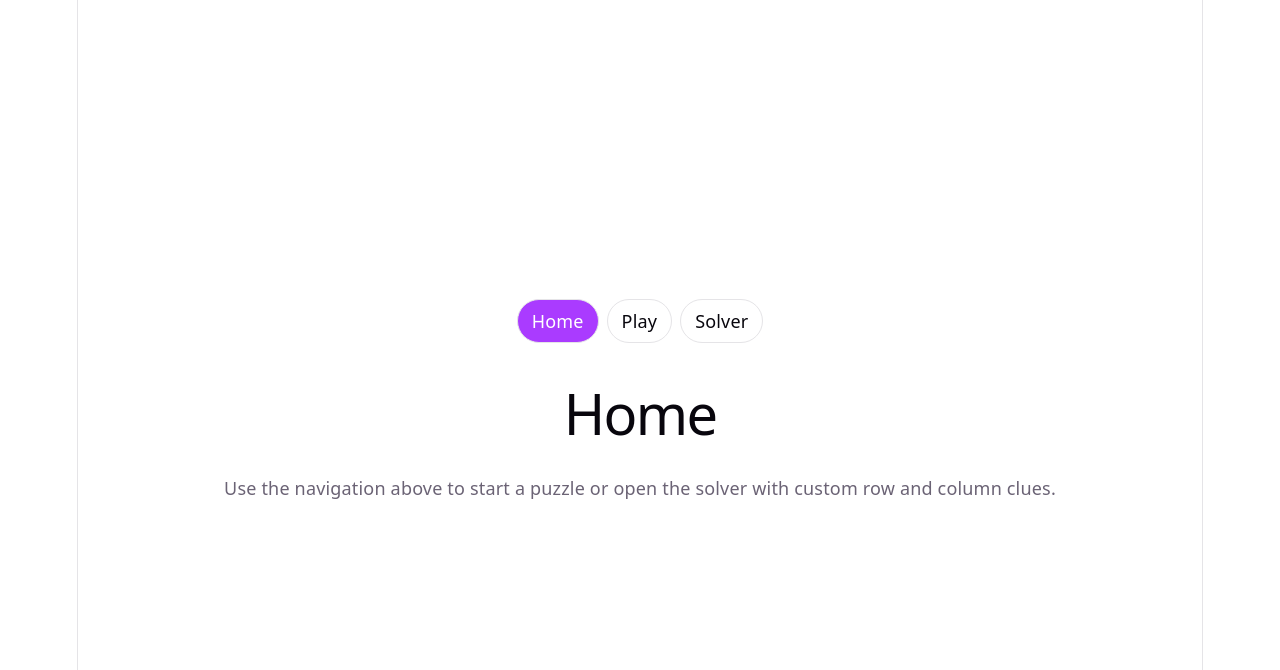
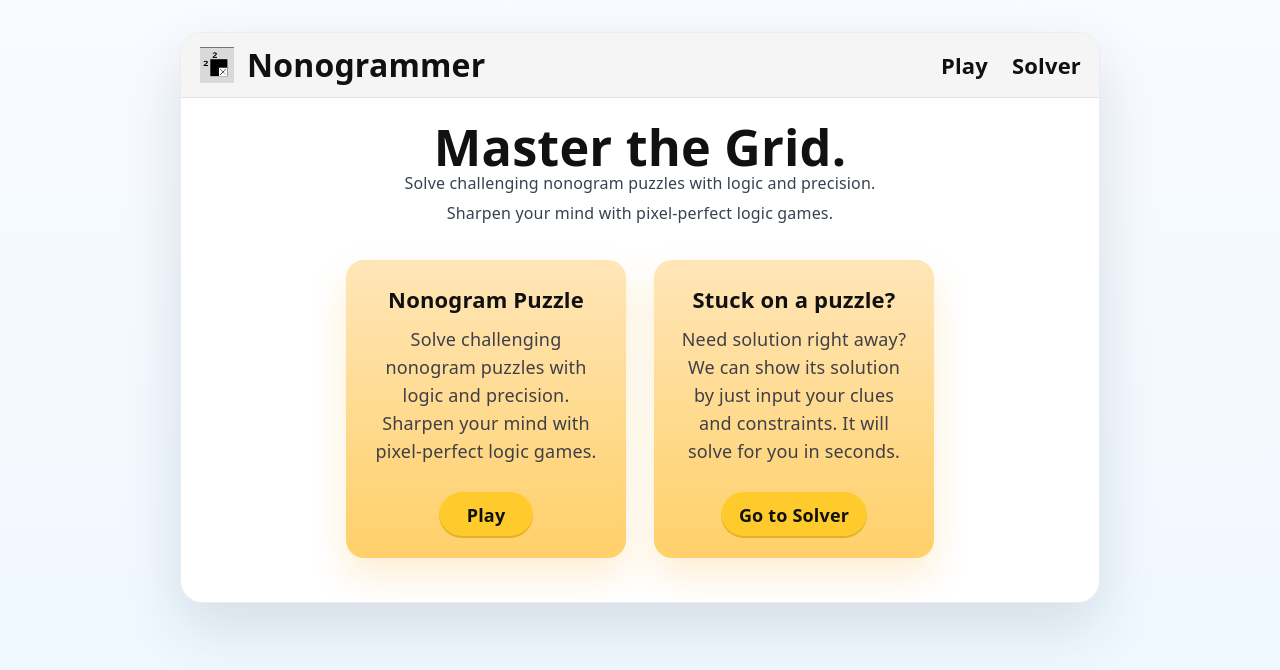
Before and after one commit to nemoirisgurl/nonogram-game, a React (Vite) app: page / in a window 1280 px wide. Shown: the top 670 px of the page. Built offline with nearby package versions, Linux system fonts and the light colour scheme.

Commit message:
revamp ui in home and game setup

```diff
--- a/src/App.css
+++ b/src/App.css
@@ -1,191 +1,15 @@
-.counter {
-  font-size: 16px;
-  padding: 5px 10px;
-  border-radius: 5px;
-  color: var(--accent);
-  background: var(--accent-bg);
-  border: 2px solid transparent;
-  transition: border-color 0.3s;
-  margin-bottom: 24px;
-
-  &:hover {
-    border-color: var(--accent-border);
-  }
-  &:focus-visible {
-    outline: 2px solid var(--accent);
-    outline-offset: 2px;
-  }
-}
-
-.hero {
-  position: relative;
-
-  .base,
-  .framework,
-  .vite {
-    inset-inline: 0;
-    margin: 0 auto;
-  }
-
-  .base {
-    width: 170px;
-    position: relative;
-    z-index: 0;
-  }
-
-  .framework,
-  .vite {
-    position: absolute;
-  }
-
-  .framework {
-    z-index: 1;
-    top: 34px;
-    height: 28px;
-    transform: perspective(2000px) rotateZ(300deg) rotateX(44deg) rotateY(39deg)
-      scale(1.4);
-  }
-
-  .vite {
-    z-index: 0;
-    top: 107px;
-    height: 26px;
-    width: auto;
-    transform: perspective(2000px) rotateZ(300deg) rotateX(40deg) rotateY(39deg)
-      scale(0.8);
-  }
-}
-
 #center {
   display: flex;
   flex-direction: column;
-  gap: 25px;
-  place-content: center;
-  place-items: center;
-  flex-grow: 1;
+  align-items: center;
+  gap: 24px;
+  min-height: 100svh;
+  padding: 32px 20px 40px;
+}
 
-  @media (max-width: 1024px) {
-    padding: 32px 20px 24px;
+@media (max-width: 768px) {
+  #center {
+    padding: 20px 14px 28px;
     gap: 18px;
   }
 }
-
-#next-steps {
-  display: flex;
-  border-top: 1px solid var(--border);
-  text-align: left;
-
-  & > div {
-    flex: 1 1 0;
-    padding: 32px;
-    @media (max-width: 1024px) {
-      padding: 24px 20px;
-    }
-  }
-
-  .icon {
-    margin-bottom: 16px;
-    width: 22px;
-    height: 22px;
-  }
-
-  @media (max-width: 1024px) {
-    flex-direction: column;
-    text-align: center;
-  }
-}
-
-#docs {
-  border-right: 1px solid var(--border);
-
-  @media (max-width: 1024px) {
-    border-right: none;
-    border-bottom: 1px solid var(--border);
-  }
-}
-
-#next-steps ul {
-  list-style: none;
-  padding: 0;
-  display: flex;
-  gap: 8px;
-  margin: 32px 0 0;
-
-  .logo {
-    height: 18px;
-  }
-
-  a {
-    color: var(--text-h);
-    font-size: 16px;
-    border-radius: 6px;
-    background: var(--social-bg);
-    display: flex;
-    padding: 6px 12px;
-    align-items: center;
-    gap: 8px;
-    text-decoration: none;
-    transition: box-shadow 0.3s;
-
-    &:hover {
-      box-shadow: var(--shadow);
-    }
-    .button-icon {
-      height: 18px;
-      width: 18px;
-    }
-  }
-
-  @media (max-width: 1024px) {
-    margin-top: 20px;
-    flex-wrap: wrap;
-    justify-content: center;
-
-    li {
-      flex: 1 1 calc(50% - 8px);
-    }
-
-    a {
-      width: 100%;
-      justify-content: center;
-      box-sizing: border-box;
-    }
-  }
-}
-
-#spacer {
-  height: 88px;
-  border-top: 1px solid var(--border);
-  @media (max-width: 1024px) {
-    height: 48px;
-  }
-}
-
-.ticks {
-  position: relative;
-  width: 100%;
-
-  &::before,
-  &::after {
-    content: '';
-    position: absolute;
-    top: -4.5px;
-    border: 5px solid transparent;
-  }
-
-  &::before {
-    left: 0;
-    border-left-color: var(--border);
-  }
-  &::after {
-    right: 0;
-    border-right-color: var(--border);
-  }
-}
-
-input, select {
-  display: flex;
-  max-width: 62ch;
-  border-radius: 25%;
-  font-size: 2vw;
-}
--- a/src/App.jsx
+++ b/src/App.jsx
@@ -28,6 +28,12 @@ function App() {
     return () => window.removeEventListener("hashchange", syncRoute);
   }, []);
 
+  useEffect(() => {
+    if (route !== "#/play") {
+      setIsInGame(false);
+    }
+  }, [route]);
+
   const renderPage = () => {
     if (route === "#/solver") {
       return <Solver />;
@@ -45,9 +51,21 @@ function App() {
           }}
         />
       ) : (
-        <div style={{ display: "grid", gap: 12 }}>
-          <div style={{ display: "flex", gap: 8, alignItems: "center", flexWrap: "wrap" }}>
-            <button type="button" onClick={() => setIsInGame(false)}>
+        <div style={{ display: "grid", gap: 16, width: "min(960px, 100%)" }}>
+          <div style={{ display: "flex", justifyContent: "flex-start" }}>
+            <button
+              type="button"
+              onClick={() => setIsInGame(false)}
+              style={{
+                padding: "10px 16px",
+                borderRadius: 999,
+                border: "1px solid rgba(15, 23, 42, 0.14)",
+                background: "#ffffff",
+                color: "#111111",
+                fontWeight: 700,
+                cursor: "pointer",
+              }}
+            >
               Change player / size
             </button>
           </div>
@@ -56,43 +74,10 @@ function App() {
       );
     }
 
-    return (
-      <div style={{ display: "grid", gap: 16 }}>
-        <Home />
-        <p style={{ margin: 0 }}>
-          Use the navigation above to start a puzzle or open the solver with custom row and column clues.
-        </p>
-      </div>
-    );
+    return <Home />;
   };
 
-  return (
-    <section id="center">
-      <nav
-        aria-label="Primary"
-        style={{ display: "flex", gap: 8, alignItems: "center", justifyContent: "center", flexWrap: "wrap" }}
-      >
-        {routes.map((item) => (
-          <a
-            key={item.hash}
-            href={item.hash}
-            style={{
-              padding: "8px 14px",
-              borderRadius: 999,
-              textDecoration: "none",
-              border: "1px solid var(--border)",
-              color: route === item.hash ? "white" : "var(--text-h)",
-              background: route === item.hash ? "var(--accent)" : "transparent",
-            }}
-          >
-            {item.label}
-          </a>
-        ))}
-      </nav>
-
-      {renderPage()}
-    </section>
-  );
+  return <section id="center">{renderPage()}</section>;
 }
 
 export default App;
--- /dev/null
+++ b/src/component/navbar.jsx
@@ -0,0 +1,49 @@
+const topBarStyle = {
+  display: "flex",
+  alignItems: "center",
+  justifyContent: "space-between",
+  gap: 16,
+  padding: "14px 18px",
+  background: "#f5f5f5",
+  borderBottom: "1px solid rgba(15, 23, 42, 0.08)",
+};
+
+const brandStyle = {
+  display: "flex",
+  alignItems: "center",
+  gap: 12,
+  textDecoration: "none",
+};
+
+const linkStyle = {
+  color: "#111111",
+  textDecoration: "none",
+  fontSize: 22,
+  fontWeight: 700,
+};
+
+export default function Navbar() {
+  return (
+    <header style={topBarStyle}>
+      <a href="#/" aria-label="Go to home" style={brandStyle}>
+        <img
+          src="/logo.png"
+          alt="Nonogrammer logo"
+          style={{ width: 36, height: 36, objectFit: "contain", flexShrink: 0 }}
+        />
+        <span style={{ fontSize: 32, fontWeight: 800, color: "#111111", lineHeight: 1 }}>
+          Nonogrammer
+        </span>
+      </a>
+
+      <nav style={{ display: "flex", alignItems: "center", gap: 24 }}>
+        <a href="#/play" style={linkStyle}>
+          Play
+        </a>
+        <a href="#/solver" style={linkStyle}>
+          Solver
+        </a>
+      </nav>
+    </header>
+  );
+}
--- a/src/index.css
+++ b/src/index.css
@@ -1,111 +1,77 @@
 :root {
-  --text: #6b6375;
-  --text-h: #08060d;
-  --bg: #fff;
-  --border: #e5e4e7;
-  --code-bg: #f4f3ec;
-  --accent: #aa3bff;
-  --accent-bg: rgba(170, 59, 255, 0.1);
-  --accent-border: rgba(170, 59, 255, 0.5);
-  --social-bg: rgba(244, 243, 236, 0.5);
+  --text: #4b5563;
+  --text-h: #111827;
+  --bg: linear-gradient(180deg, #f8fbff 0%, #eef7ff 100%);
+  --border: rgba(15, 23, 42, 0.08);
+  --code-bg: #f3f4f6;
+  --accent: #ffca2c;
+  --accent-bg: rgba(255, 202, 44, 0.18);
+  --accent-border: rgba(245, 158, 11, 0.32);
+  --social-bg: rgba(255, 255, 255, 0.72);
   --shadow:
-    rgba(0, 0, 0, 0.1) 0 10px 15px -3px, rgba(0, 0, 0, 0.05) 0 4px 6px -2px;
-
-  --sans: system-ui, 'Segoe UI', Roboto, sans-serif;
-  --heading: system-ui, 'Segoe UI', Roboto, sans-serif;
+    rgba(15, 23, 42, 0.08) 0 18px 45px -16px,
+    rgba(15, 23, 42, 0.05) 0 8px 20px -12px;
+  --sans: system-ui, "Segoe UI", Roboto, sans-serif;
+  --heading: system-ui, "Segoe UI", Roboto, sans-serif;
   --mono: ui-monospace, Consolas, monospace;
-
   font: 18px/145% var(--sans);
   letter-spacing: 0.18px;
-  color-scheme: light dark;
   color: var(--text);
-  background: var(--bg);
+  background: #eef7ff;
   font-synthesis: none;
   text-rendering: optimizeLegibility;
   -webkit-font-smoothing: antialiased;
   -moz-osx-font-smoothing: grayscale;
-
-  @media (max-width: 1024px) {
-    font-size: 16px;
-  }
 }
 
-@media (prefers-color-scheme: dark) {
-  :root {
-    --text: #9ca3af;
-    --text-h: #f3f4f6;
-    --bg: #16171d;
-    --border: #2e303a;
-    --code-bg: #1f2028;
-    --accent: #c084fc;
-    --accent-bg: rgba(192, 132, 252, 0.15);
-    --accent-border: rgba(192, 132, 252, 0.5);
-    --social-bg: rgba(47, 48, 58, 0.5);
-    --shadow:
-      rgba(0, 0, 0, 0.4) 0 10px 15px -3px, rgba(0, 0, 0, 0.25) 0 4px 6px -2px;
-  }
-
-  #social .button-icon {
-    filter: invert(1) brightness(2);
-  }
+* {
+  box-sizing: border-box;
 }
 
 body {
   margin: 0;
+  min-width: 320px;
+  background: var(--bg);
+  color: var(--text);
 }
 
 #root {
-  width: 1126px;
-  max-width: 100%;
+  width: min(1180px, 100%);
   margin: 0 auto;
-  text-align: center;
-  border-inline: 1px solid var(--border);
   min-height: 100svh;
-  display: flex;
-  flex-direction: column;
-  box-sizing: border-box;
 }
 
 h1,
 h2 {
   font-family: var(--heading);
-  font-weight: 500;
   color: var(--text-h);
 }
 
-h1 {
-  font-size: 56px;
-  letter-spacing: -1.68px;
-  margin: 32px 0;
-  @media (max-width: 1024px) {
-    font-size: 36px;
-    margin: 20px 0;
-  }
-}
-h2 {
-  font-size: 24px;
-  line-height: 118%;
-  letter-spacing: -0.24px;
-  margin: 0 0 8px;
-  @media (max-width: 1024px) {
-    font-size: 20px;
-  }
-}
 p {
   margin: 0;
 }
 
-code,
-.counter {
+code {
   font-family: var(--mono);
-  display: inline-flex;
-  border-radius: 4px;
+  font-size: 15px;
+  line-height: 1.35;
+  padding: 4px 8px;
+  border-radius: 6px;
   color: var(--text-h);
+  background: var(--code-bg);
 }
 
-code {
-  font-size: 15px;
-  line-height: 135%;
-  padding: 4px 8px;
-  background: var(--code-bg);
+button,
+input,
+select,
+textarea {
+  font: inherit;
 }
+
+a {
+  color: inherit;
+}
+
+button:hover {
+  cursor: pointer;
+}
--- a/src/pages/GameSetup.jsx
+++ b/src/pages/GameSetup.jsx
@@ -1,15 +1,39 @@
 import { useMemo, useState } from "react";
-import '../App.css'
+import Navbar from "../component/navbar";
+
+const shellStyle = {
+  width: "min(920px, 100%)",
+  margin: "0 auto",
+  background: "#ffffff",
+  border: "1px solid rgba(15, 23, 42, 0.08)",
+  borderRadius: 22,
+  boxShadow: "0 24px 60px rgba(15, 23, 42, 0.12)",
+  overflow: "hidden",
+};
+
+const fieldStyle = {
+  width: "100%",
+  padding: "12px 14px",
+  borderRadius: 999,
+  border: "1.5px solid rgba(15, 23, 42, 0.18)",
+  background: "#ffffff",
+  color: "#111111",
+  fontSize: 15,
+  outline: "none",
+};
 
 export default function GameSetup({ initialName = "", initialSize = 5, onStart }) {
   const [name, setName] = useState(initialName);
   const [size, setSize] = useState(initialSize);
+  const [hint, setHint] = useState("");
 
   const sizeOptions = useMemo(() => [5, 10, 15, 20], []);
-
   const canStart = name.trim().length > 0 && Number.isFinite(size) && size > 0;
 
   return (
+    <section style={shellStyle}>
+      <Navbar />
+
       <form
         onSubmit={(e) => {
           e.preventDefault();
@@ -17,48 +41,95 @@ export default function GameSetup({ initialName = "", initialSize = 5, onStart }
           onStart?.({ playerName: name.trim(), size });
         }}
         style={{
+          margin: 24,
+          padding: "30px clamp(18px, 4vw, 36px)",
+          background: "#d7f1ff",
+          borderRadius: 18,
           display: "grid",
-        gap: 12,
-        padding: 12,
-        border: "1px solid rgba(0,0,0,0.12)",
-        borderRadius: 12,
-        maxWidth: 420,
+          gap: 22,
         }}
       >
-      <div style={{ display: "grid", gap: 6 }}>
-        <label htmlFor="playerName" style={{ fontWeight: 700 }}>
-          Player name
-        </label>
+        <div>
+          <h1 style={{ margin: 0, fontSize: 34, color: "#111111" }}>Game Setup</h1>
+        </div>
+
+        <div
+          style={{
+            display: "grid",
+            gridTemplateColumns: "1fr",
+            gap: 22,
+            alignItems: "start",
+          }}
+        >
+          <div style={{ display: "grid", gap: 18 }}>
+            <label htmlFor="playerName" style={{ display: "grid", gap: 8, fontWeight: 800, color: "#111111" }}>
+              Player Name
               <input
                 id="playerName"
-          className="name-input"
                 value={name}
                 onChange={(e) => setName(e.target.value)}
-          placeholder="e.g. Nemo"
+                placeholder="Enter your username..."
                 autoComplete="nickname"
+                style={fieldStyle}
               />
-      </div>
+            </label>
 
-      <div style={{ display: "grid", gap: 6 }}>
-        <label htmlFor="nonogramSize" style={{ fontWeight: 700 }}>
-          Nonogram size
-        </label>
+            <label
+              htmlFor="nonogramSize"
+              style={{ display: "grid", gap: 8, fontWeight: 800, color: "#111111" }}
+            >
+              Puzzle Size
               <select
                 id="nonogramSize"
                 value={size}
                 onChange={(e) => setSize(Number(e.target.value))}
+                style={fieldStyle}
               >
-          {sizeOptions.map((s) => (
-            <option key={s} value={s}>
-              {s} x {s}
+                {sizeOptions.map((option) => (
+                  <option key={option} value={option}>
+                    {option} x {option}
                   </option>
                 ))}
               </select>
+            </label>
           </div>
 
-      <button type="submit" disabled={!canStart}>
-        Start game
+          <div style={{ display: "grid", gap: 18 }}>
+            <label htmlFor="hintText" style={{ display: "grid", gap: 8, fontWeight: 800, color: "#111111" }}>
+              Hints
+              <input
+                id="hintText"
+                type="number"
+                min={0}
+                max={3}
+                value={hint}
+                onChange={(e) => setHint(e.target.value)}
+                placeholder="Enter your hint limit..."
+                style={fieldStyle}
+              />
+            </label>
+
+            <button
+              type="submit"
+              disabled={!canStart}
+              style={{
+                justifySelf: "start",
+                padding: "12px 18px",
+                borderRadius: 999,
+                border: "none",
+                background: canStart ? "#ffca2c" : "#f1d88a",
+                color: "#111111",
+                fontWeight: 800,
+                fontSize: 16,
+                cursor: canStart ? "pointer" : "not-allowed",
+                boxShadow: "inset 0 -2px 0 rgba(0, 0, 0, 0.12)",
+              }}
+            >
+              Start the game!
             </button>
+          </div>
+        </div>
       </form>
+    </section>
   );
 }
--- a/src/pages/Home.jsx
+++ b/src/pages/Home.jsx
@@ -1,7 +1,82 @@
-import { useState } from "react";
+import Navbar from "../component/navbar";
+
+const shellStyle = {
+  width: "min(920px, 100%)",
+  margin: "0 auto",
+  background: "#ffffff",
+  border: "1px solid rgba(15, 23, 42, 0.08)",
+  borderRadius: 22,
+  boxShadow: "0 24px 60px rgba(15, 23, 42, 0.12)",
+  overflow: "hidden",
+};
+
+const cardStyle = {
+  flex: "1 1 260px",
+  maxWidth: 280,
+  minHeight: 255,
+  background: "linear-gradient(180deg, #ffe6b8 0%, #ffd06a 100%)",
+  borderRadius: 18,
+  padding: "26px 22px 20px",
+  textAlign: "center",
+  boxShadow: "0 18px 36px rgba(245, 158, 11, 0.18)",
+};
+
+const actionStyle = {
+  display: "inline-flex",
+  alignItems: "center",
+  justifyContent: "center",
+  minWidth: 94,
+  padding: "10px 18px",
+  borderRadius: 999,
+  background: "#ffca2c",
+  color: "#111111",
+  textDecoration: "none",
+  fontWeight: 800,
+  boxShadow: "inset 0 -2px 0 rgba(0, 0, 0, 0.12)",
+};
 
 export default function Home() {
-    return (
-        <h1 className="text-5xl font-bold text-red-500">Home</h1>
-    );
+  return (
+    <section style={shellStyle}>
+      <Navbar />
+
+      <div style={{ padding: "36px 24px 44px" }}>
+        <div style={{ textAlign: "center", maxWidth: 620, margin: "0 auto 34px" }}>
+          <h1 style={{ margin: "0 0 10px", fontSize: "clamp(2rem, 4vw, 2.8rem)", color: "#111111" }}>
+            Master the Grid.
+          </h1>
+          <p style={{ margin: "0 0 4px", color: "#374151", fontSize: 16 }}>
+            Solve challenging nonogram puzzles with logic and precision.
+          </p>
+          <p style={{ margin: 0, color: "#374151", fontSize: 16 }}>
+            Sharpen your mind with pixel-perfect logic games.
+          </p>
+        </div>
+
+        <div style={{ display: "flex", justifyContent: "center", gap: 28, flexWrap: "wrap" }}>
+          <article style={cardStyle}>
+            <h2 style={{ margin: "0 0 14px", fontSize: 22, color: "#111111" }}>Nonogram Puzzle</h2>
+            <p style={{ margin: "0 0 26px", color: "#3f3f46", lineHeight: 1.55 }}>
+              Solve challenging nonogram puzzles with logic and precision. Sharpen your mind with
+              pixel-perfect logic games.
+            </p>
+            <a href="#/play" style={actionStyle}>
+              Play
+            </a>
+          </article>
+
+          <article style={cardStyle}>
+            <h2 style={{ margin: "0 0 14px", fontSize: 22, color: "#111111" }}>Stuck on a puzzle?</h2>
+            <p style={{ margin: "0 0 26px", color: "#3f3f46", lineHeight: 1.55 }}>
+              Need solution right away? We can show its solution by just input your clues and constraints. It
+              will solve for you in seconds.
+            </p>
+            <a href="#/solver" style={actionStyle}>
+              Go to Solver
+            </a>
+          </article>
+        </div>
+      </div>
+    </section>
+  );
 }
```
Also changed, not shown: public/home-gamesetup.png (added), public/logo.png (added). Lines whose indentation alone changed are shown as unchanged.
